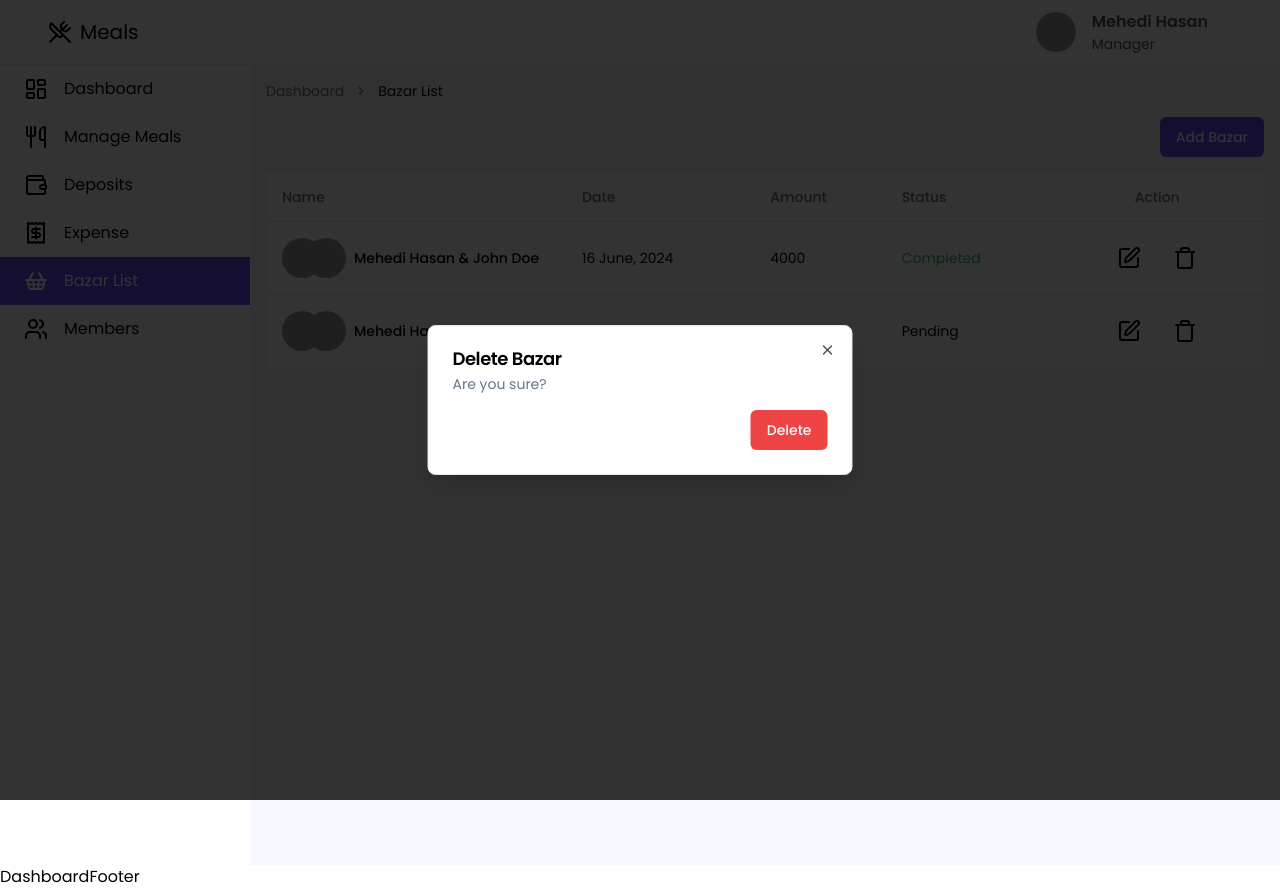
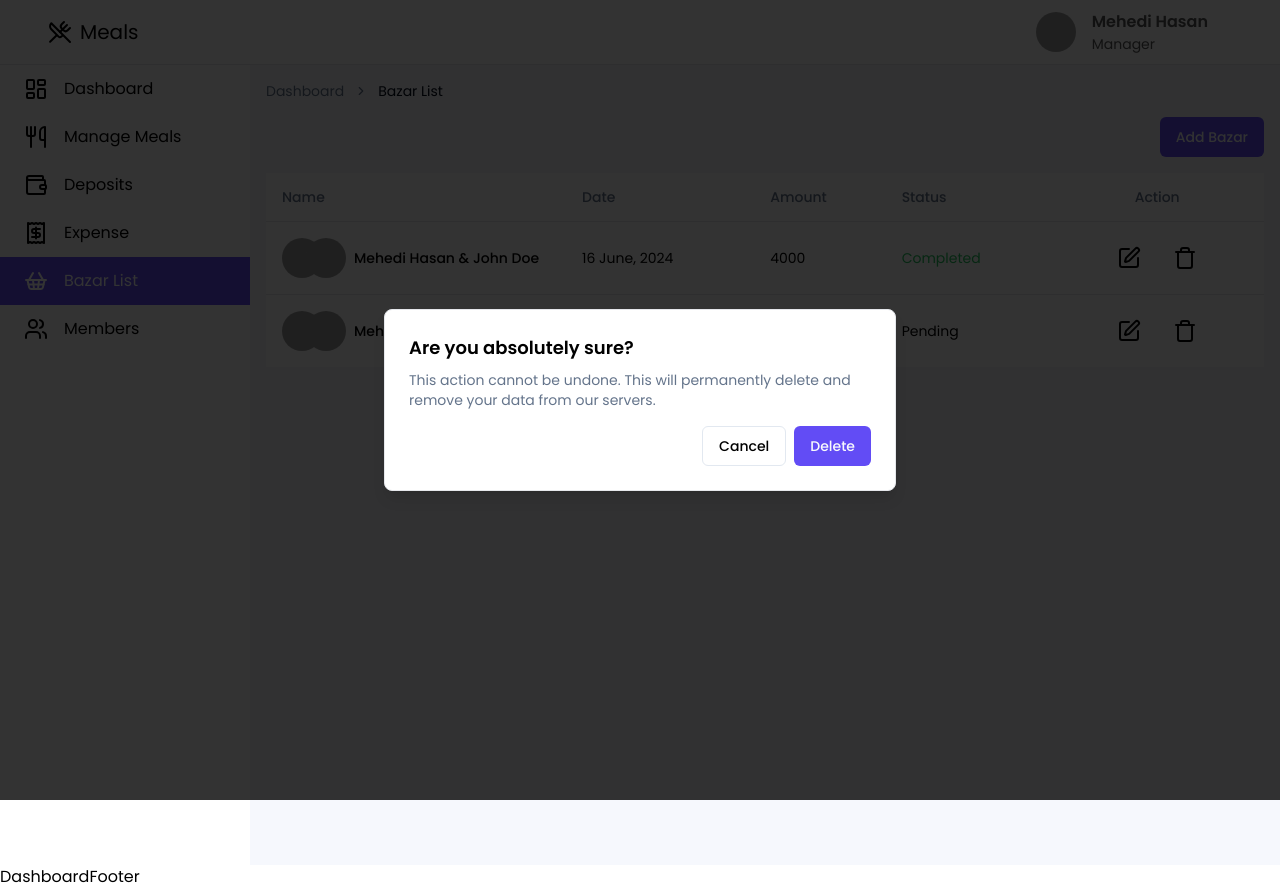
Before and after one commit to mehediyz/meal-management, a React (Vite) app: page /dashboard/bazar-list in a window 1280 px wide. Both pictures are taken after a click on the button 1185 px from the left and 257 px from the top of the page. Built offline with nearby package versions, Linux system fonts and the light colour scheme; grey boxes are pictures that could not be loaded.

Commit message:
alert dialog

```diff
--- a/package.json
+++ b/package.json
@@ -11,6 +11,7 @@
   },
   "dependencies": {
     "@hookform/resolvers": "^3.6.0",
+    "@radix-ui/react-alert-dialog": "^1.0.5",
     "@radix-ui/react-avatar": "^1.0.4",
     "@radix-ui/react-dialog": "^1.0.5",
     "@radix-ui/react-dropdown-menu": "^2.0.6",
--- /dev/null
+++ b/src/components/ui/alert-dialog.jsx
@@ -0,0 +1,97 @@
+import * as React from "react"
+import * as AlertDialogPrimitive from "@radix-ui/react-alert-dialog"
+
+import { cn } from "@/lib/utils"
+import { buttonVariants } from "@/components/ui/button"
+
+const AlertDialog = AlertDialogPrimitive.Root
+
+const AlertDialogTrigger = AlertDialogPrimitive.Trigger
+
+const AlertDialogPortal = AlertDialogPrimitive.Portal
+
+const AlertDialogOverlay = React.forwardRef(({ className, ...props }, ref) => (
+  <AlertDialogPrimitive.Overlay
+    className={cn(
+      "fixed inset-0 z-50 bg-black/80  data-[state=open]:animate-in data-[state=closed]:animate-out data-[state=closed]:fade-out-0 data-[state=open]:fade-in-0",
+      className
+    )}
+    {...props}
+    ref={ref} />
+))
+AlertDialogOverlay.displayName = AlertDialogPrimitive.Overlay.displayName
+
+const AlertDialogContent = React.forwardRef(({ className, ...props }, ref) => (
+  <AlertDialogPortal>
+    <AlertDialogOverlay />
+    <AlertDialogPrimitive.Content
+      ref={ref}
+      className={cn(
+        "fixed left-[50%] top-[50%] z-50 grid w-full max-w-lg translate-x-[-50%] translate-y-[-50%] gap-4 border bg-background p-6 shadow-lg duration-200 data-[state=open]:animate-in data-[state=closed]:animate-out data-[state=closed]:fade-out-0 data-[state=open]:fade-in-0 data-[state=closed]:zoom-out-95 data-[state=open]:zoom-in-95 data-[state=closed]:slide-out-to-left-1/2 data-[state=closed]:slide-out-to-top-[48%] data-[state=open]:slide-in-from-left-1/2 data-[state=open]:slide-in-from-top-[48%] sm:rounded-lg",
+        className
+      )}
+      {...props} />
+  </AlertDialogPortal>
+))
+AlertDialogContent.displayName = AlertDialogPrimitive.Content.displayName
+
+const AlertDialogHeader = ({
+  className,
+  ...props
+}) => (
+  <div
+    className={cn("flex flex-col space-y-2 text-center sm:text-left", className)}
+    {...props} />
+)
+AlertDialogHeader.displayName = "AlertDialogHeader"
+
+const AlertDialogFooter = ({
+  className,
+  ...props
+}) => (
+  <div
+    className={cn("flex flex-col-reverse sm:flex-row sm:justify-end sm:space-x-2", className)}
+    {...props} />
+)
+AlertDialogFooter.displayName = "AlertDialogFooter"
+
+const AlertDialogTitle = React.forwardRef(({ className, ...props }, ref) => (
+  <AlertDialogPrimitive.Title ref={ref} className={cn("text-lg font-semibold", className)} {...props} />
+))
+AlertDialogTitle.displayName = AlertDialogPrimitive.Title.displayName
+
+const AlertDialogDescription = React.forwardRef(({ className, ...props }, ref) => (
+  <AlertDialogPrimitive.Description
+    ref={ref}
+    className={cn("text-sm text-muted-foreground", className)}
+    {...props} />
+))
+AlertDialogDescription.displayName =
+  AlertDialogPrimitive.Description.displayName
+
+const AlertDialogAction = React.forwardRef(({ className, ...props }, ref) => (
+  <AlertDialogPrimitive.Action ref={ref} className={cn(buttonVariants(), className)} {...props} />
+))
+AlertDialogAction.displayName = AlertDialogPrimitive.Action.displayName
+
+const AlertDialogCancel = React.forwardRef(({ className, ...props }, ref) => (
+  <AlertDialogPrimitive.Cancel
+    ref={ref}
+    className={cn(buttonVariants({ variant: "outline" }), "mt-2 sm:mt-0", className)}
+    {...props} />
+))
+AlertDialogCancel.displayName = AlertDialogPrimitive.Cancel.displayName
+
+export {
+  AlertDialog,
+  AlertDialogPortal,
+  AlertDialogOverlay,
+  AlertDialogTrigger,
+  AlertDialogContent,
+  AlertDialogHeader,
+  AlertDialogFooter,
+  AlertDialogTitle,
+  AlertDialogDescription,
+  AlertDialogAction,
+  AlertDialogCancel,
+}
--- a/src/pages/Dashboard/BazarList/BazarListDelete.jsx
+++ b/src/pages/Dashboard/BazarList/BazarListDelete.jsx
@@ -1,37 +1,40 @@
 import React from "react";
+import {
+  AlertDialog,
+  AlertDialogAction,
+  AlertDialogCancel,
+  AlertDialogContent,
+  AlertDialogDescription,
+  AlertDialogFooter,
+  AlertDialogHeader,
+  AlertDialogTitle,
+  AlertDialogTrigger,
+} from "@/components/ui/alert-dialog";
 import { Button } from "@/components/ui/button";
-import {
-  Dialog,
-  DialogContent,
-  DialogDescription,
-  DialogFooter,
-  DialogHeader,
-  DialogTitle,
-  DialogTrigger,
-} from "@/components/ui/dialog";
 import { Trash } from "lucide-react";
 
 const BazarListDelete = () => {
   return (
-    <Dialog>
-      <DialogTrigger asChild>
+    <AlertDialog>
+      <AlertDialogTrigger asChild>
         <Button variant="ghost">
           <Trash />
         </Button>
-      </DialogTrigger>
-      <DialogContent className="sm:max-w-[425px] bg-white">
-        <DialogHeader>
-          <DialogTitle>Delete Bazar</DialogTitle>
-          <DialogDescription>Are you sure?</DialogDescription>
-        </DialogHeader>
-
-        <DialogFooter>
-          <Button type="submit" variant="destructive">
-            Delete
-          </Button>
-        </DialogFooter>
-      </DialogContent>
-    </Dialog>
+      </AlertDialogTrigger>
+      <AlertDialogContent className="bg-white">
+        <AlertDialogHeader>
+          <AlertDialogTitle>Are you absolutely sure?</AlertDialogTitle>
+          <AlertDialogDescription>
+            This action cannot be undone. This will permanently delete and
+            remove your data from our servers.
+          </AlertDialogDescription>
+        </AlertDialogHeader>
+        <AlertDialogFooter>
+          <AlertDialogCancel>Cancel</AlertDialogCancel>
+          <AlertDialogAction>Delete</AlertDialogAction>
+        </AlertDialogFooter>
+      </AlertDialogContent>
+    </AlertDialog>
   );
 };
 
```
Also changed, not shown: 1 other file (tests, documents, lock files or other folders).
